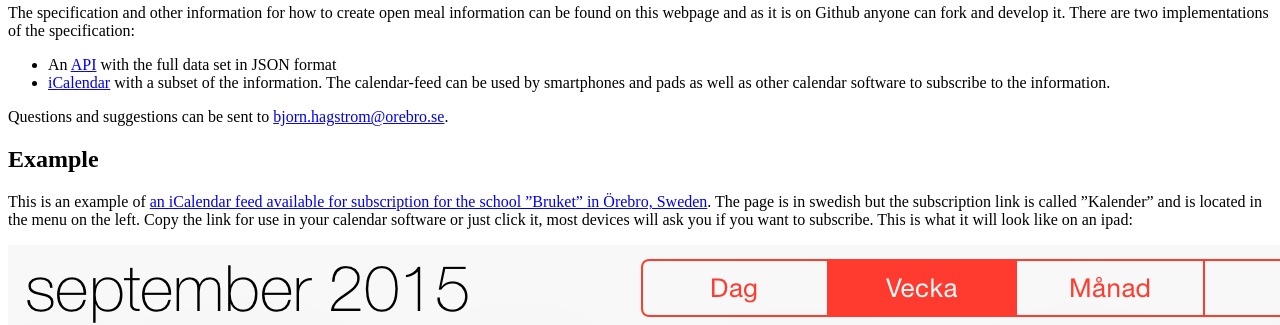
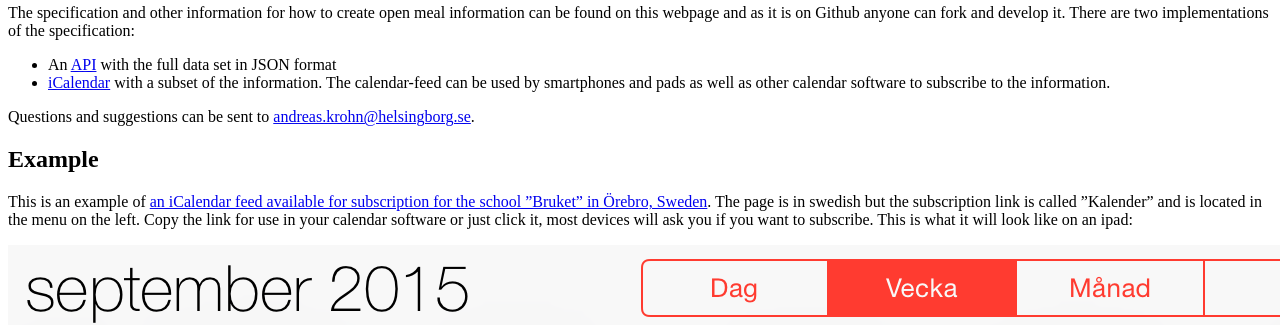
Before and after one commit to Orebrokommun/Open-Meal-Information, a Jekyll site: the page built from index.md, in a window 1280 px wide. Shown: the part 481-806 px from the top of the page. Built offline with Jekyll 4.4.1, drawn with Linux system fonts in a browser that asks for light colours; nearby versions of some CDN libraries; Markdown is read by kramdown in place of the engine named in the settings; a style sheet for code colours, icons or effects is not loaded.

Commit message:
Changed contact person

```diff
--- a/index.md
+++ b/index.md
@@ -11,7 +11,7 @@ The specification and other information for how to create open meal information
 * An [API](/Open-Meal-Information/doc/basics.html) with the full data set in JSON format
 * [iCalendar](/Open-Meal-Information/doc/icalendar.html) with a subset of the information. The calendar-feed can be used by smartphones and pads as well as other calendar software to subscribe to the information.
 
-Questions and suggestions can be sent to [bjorn.hagstrom@orebro.se](mailto:bjorn.hagstrom@orebro.se).
+Questions and suggestions can be sent to [andreas.krohn@helsingborg.se](mailto:andreas.krohn@helsingborg.se).
 
 ##Example
 This is an example of [an iCalendar feed available for subscription for the school ”Bruket” in Örebro, Sweden](https://mpi.mashie.eu/public/app/%C3%96rebro%20kommun/C7A32CE6). The page is in swedish but the subscription link is called ”Kalender” and is located in the menu on the left. Copy the link for use in your calendar software or just click it, most devices will ask you if you want to subscribe. This is what it will look like on an ipad:
```
